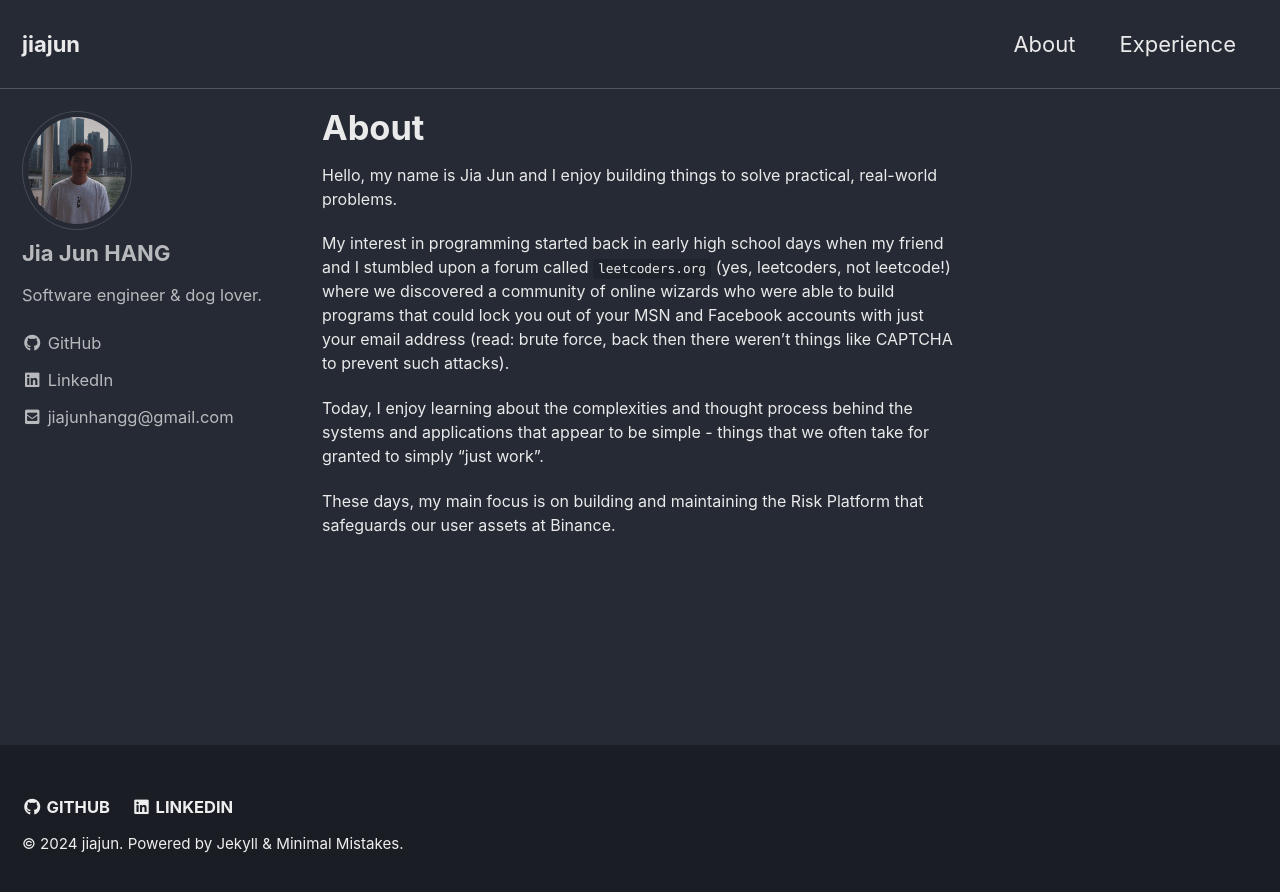
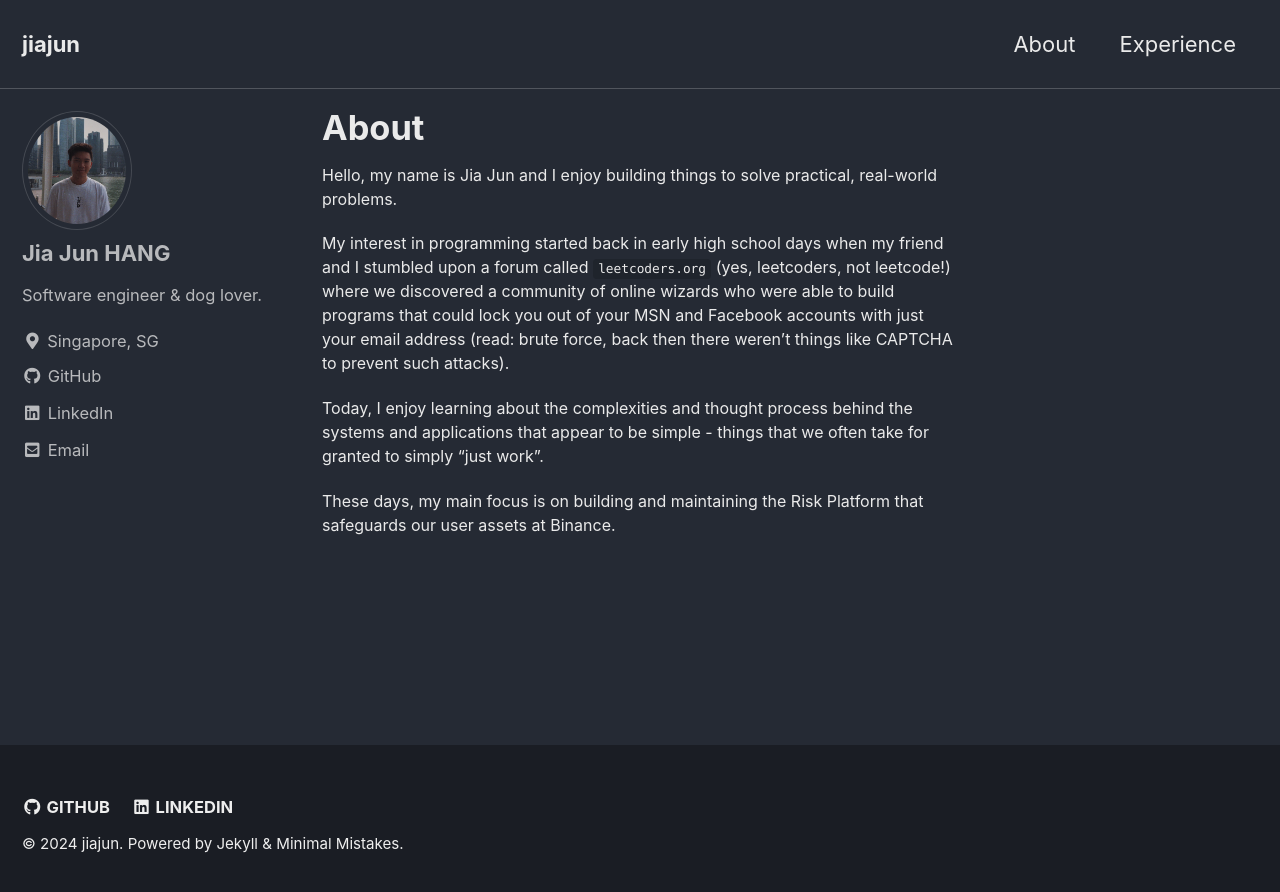
Before and after one commit to jiajunhang/jiajunhang.github.io, a Jekyll site: the page built from index.md, in a window 1280 px wide. Shown: the top 892 px of the page. Built offline with Jekyll 4.4.1, drawn with Linux system fonts in a browser that asks for light colours; cached includes are drawn as plain includes; a script that is not in the unit is left out.

Commit message:
updated email display

```diff
--- a/_config.yml
+++ b/_config.yml
@@ -59,6 +59,8 @@ author:
   name   : "Jia Jun HANG"
   avatar : "/assets/images/bio-photo.jpg"
   bio    : "Software engineer & dog lover."
+  location : "Singapore, SG"
+  email : "jiajunhangg@gmail.com"
   links:
     # - label: "Website"
     #   icon: "fas fa-fw fa-link"
@@ -72,9 +74,9 @@ author:
     - label: "LinkedIn"
       icon: "fab fa-fw fa-linkedin"
       url: "https://www.linkedin.com/in/jia-jun-hang/"
-    - label: "jiajunhangg@gmail.com"
-      icon: "fas fa-fw fa-envelope-square"
-      url: ""
+    # - label: "jiajunhangg@gmail.com"
+    #   icon: "fas fa-fw fa-envelope-square"
+    #   url: ""
 
 footer:
   links:
```
